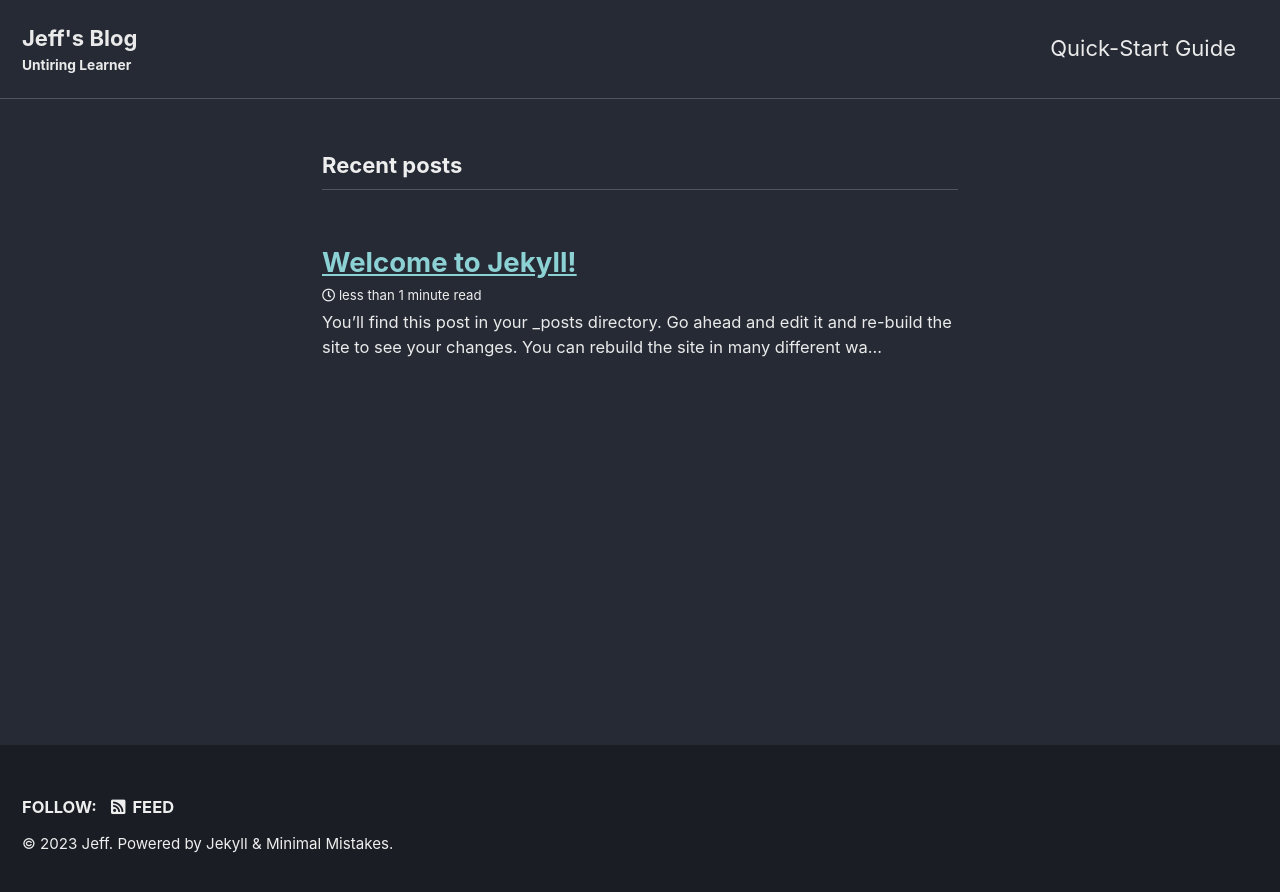
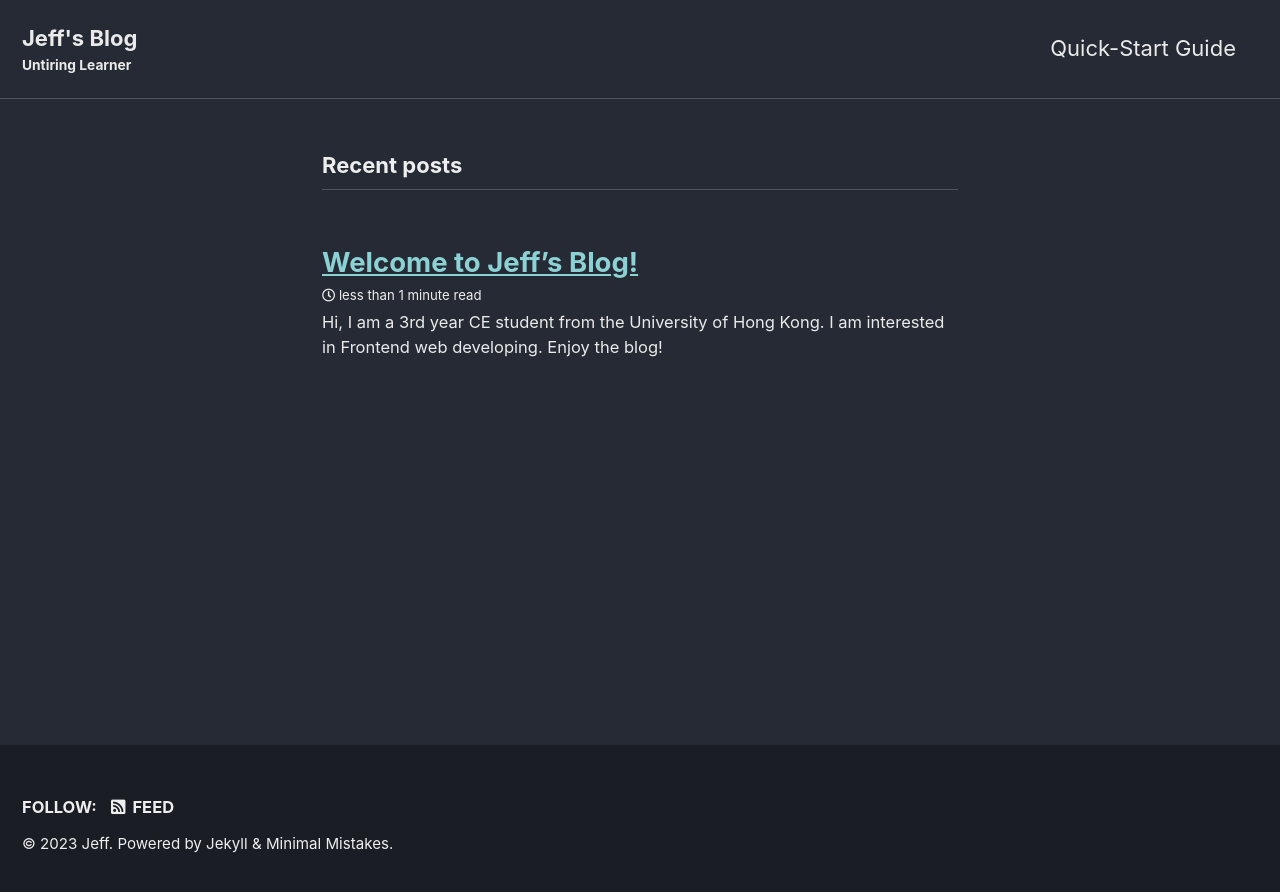
Before and after one commit to rainboww3/rainboww3.github.io, a Jekyll site: the page built from index.markdown, in a window 1280 px wide. Shown: the top 892 px of the page. Built offline with Jekyll 4.4.1, drawn with Linux system fonts in a browser that asks for light colours; cached includes are drawn as plain includes; the list of posts is cut into pages by our own code.

Commit message:
Update 2023-05-06-welcome-to-jekyll.markdown

```diff
--- a/_posts/2023-05-06-welcome-to-jekyll.markdown
+++ b/_posts/2023-05-06-welcome-to-jekyll.markdown
@@ -1,29 +1,9 @@
 ---
 layout: post
-title:  "Welcome to Jekyll!"
+title:  "Welcome to Jeff's Blog!"
 date:   2023-05-06 22:26:02 +0900
 categories: jekyll update
 ---
-You’ll find this post in your `_posts` directory. Go ahead and edit it and re-build the site to see your changes. You can rebuild the site in many different ways, but the most common way is to run `jekyll serve`, which launches a web server and auto-regenerates your site when a file is updated.
-
-Jekyll requires blog post files to be named according to the following format:
-
-`YEAR-MONTH-DAY-title.MARKUP`
-
-Where `YEAR` is a four-digit number, `MONTH` and `DAY` are both two-digit numbers, and `MARKUP` is the file extension representing the format used in the file. After that, include the necessary front matter. Take a look at the source for this post to get an idea about how it works.
-
-Jekyll also offers powerful support for code snippets:
-
-{% highlight ruby %}
-def print_hi(name)
-  puts "Hi, #{name}"
-end
-print_hi('Tom')
-#=> prints 'Hi, Tom' to STDOUT.
-{% endhighlight %}
-
-Check out the [Jekyll docs][jekyll-docs] for more info on how to get the most out of Jekyll. File all bugs/feature requests at [Jekyll’s GitHub repo][jekyll-gh]. If you have questions, you can ask them on [Jekyll Talk][jekyll-talk].
-
-[jekyll-docs]: https://jekyllrb.com/docs/home
-[jekyll-gh]:   https://github.com/jekyll/jekyll
-[jekyll-talk]: https://talk.jekyllrb.com/
+Hi, I am a 3rd year CE student from the University of Hong Kong.
+I am interested in Frontend web developing.
+Enjoy the blog!
```
